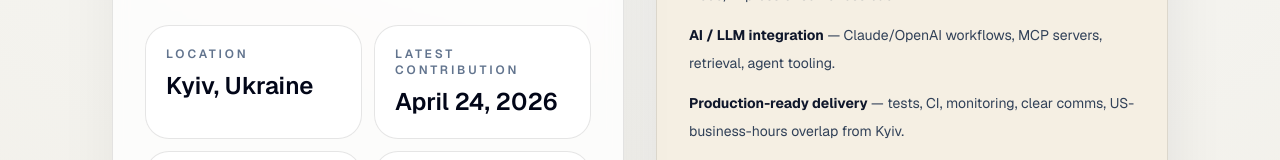
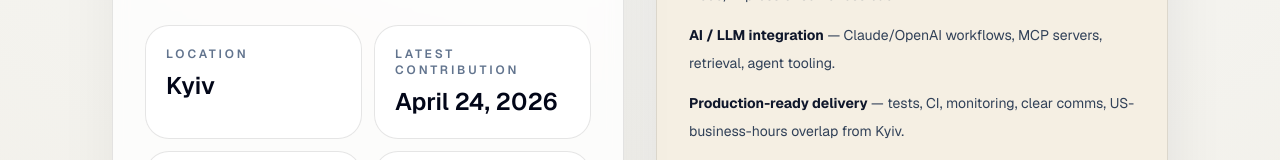
Before and after one commit to ohrytskov/ohrytskov.github.io, a Next.js app: page / in a window 1280 px wide. Shown: the part 879-1039 px from the top of the page. Built offline with nearby package versions, Linux system fonts and the light colour scheme; no server answers.

Commit message:
Homepage: split focus pills and show city only

```diff
--- a/src/app/page.tsx
+++ b/src/app/page.tsx
@@ -12,7 +12,7 @@ function getFocusAreas(bioLines: string[]) {
   const areas = Array.from(
     new Set(
       bioLines
-        .flatMap((line) => line.split(/[•,]/))
+        .flatMap((line) => line.split(/[•,]|\s+-\s+/))
         .map((item) => item.trim())
         .filter(Boolean),
     ),
@@ -182,7 +182,10 @@ export default async function Home() {
             </div>
 
             <dl className="mt-6 grid gap-3 sm:grid-cols-2">
-              <Stat label="Location" value={profile.location ?? "Ukraine"} />
+              <Stat
+                label="Location"
+                value={profile.location?.split(",")[0].trim() || "Kyiv"}
+              />
               <Stat label="Latest Contribution" value={latestContributionDate} />
               <Stat label="Public Repos" value={formatNumber(profile.public_repos)} />
               <Stat
```
